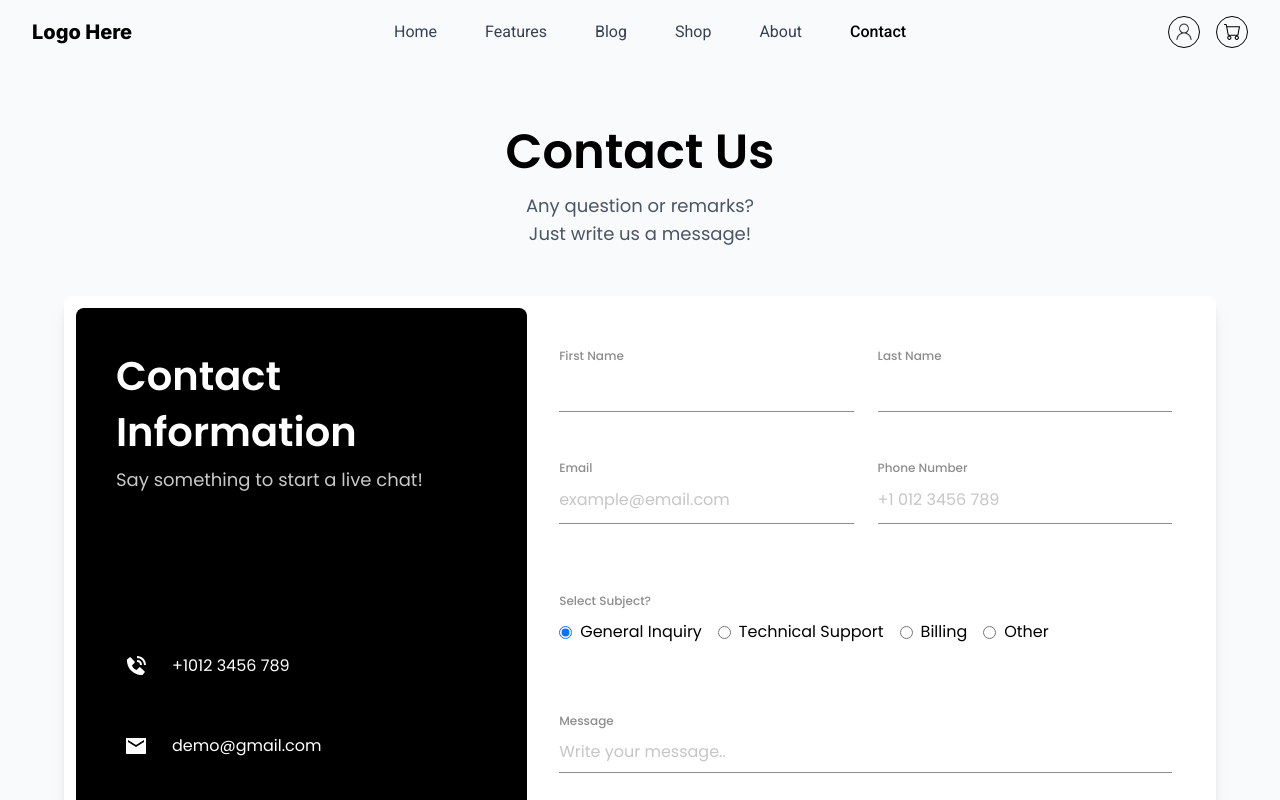
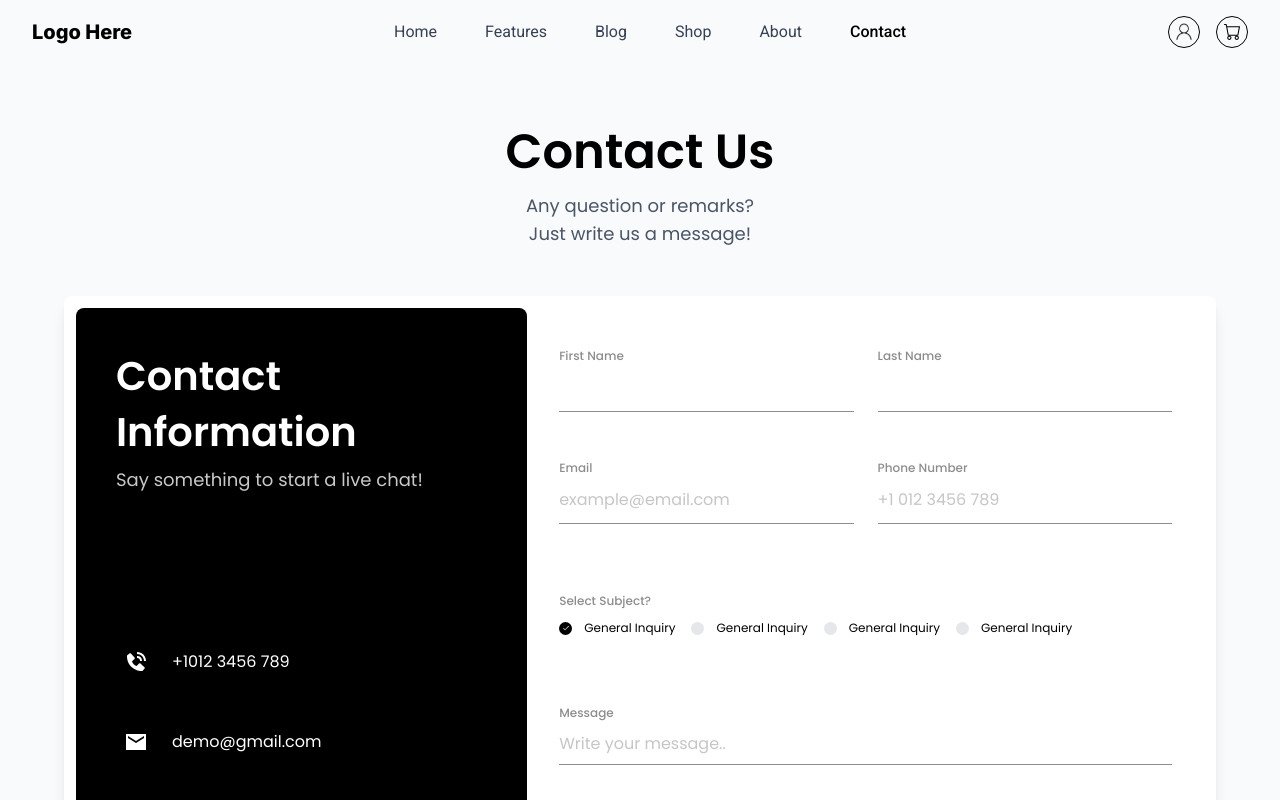
Before and after one commit to ntorbinskiy/mbunity-react-js-technical-assessment, a Next.js app: page /contact in a window 1280 px wide. Shown: the top 800 px of the page. Built offline with nearby package versions, Linux system fonts and the light colour scheme.

Commit message:
Refactor contact form radio inputs with StyledRadioInput component

```diff
--- a/src/components/contact-page/contact-form/ContactForm.tsx
+++ b/src/components/contact-page/contact-form/ContactForm.tsx
@@ -12,8 +12,17 @@ import {
     ErrorMessages,
 } from "./types";
 import Image from "next/image";
+import { StyledRadioInput } from "./StyledRadioInput";
 
 export const ContactForm: React.FC = () => {
+    const [selectedSubject, setSelectedSubject] =
+        useState<string>("generalInquiry");
+
+    const handleSubjectChange = (
+        e: React.ChangeEvent<HTMLInputElement>,
+    ): void => {
+        setSelectedSubject(e.target.value);
+    };
     const [formData, setFormData] = useState<ContactFormState>({
         firstName: "",
         lastName: "",
@@ -197,51 +206,38 @@ export const ContactForm: React.FC = () => {
                             Select Subject?
                         </label>
                         <div className="flex flex-wrap gap-4 mt-2">
-                            <div className="flex items-center">
-                                <input
-                                    type="radio"
+                            <StyledRadioInput
                                 id="generalInquiry"
                                 name="subject"
                                 value="generalInquiry"
-                                    className="mr-2"
-                                    defaultChecked
+                                label="General Inquiry"
+                                checked={selectedSubject === "generalInquiry"}
+                                onChange={handleSubjectChange}
                             />
-                                <label htmlFor="generalInquiry">
-                                    General Inquiry
-                                </label>
-                            </div>
-                            <div className="flex items-center">
-                                <input
-                                    type="radio"
+                            <StyledRadioInput
                                 id="technicalSupport"
                                 name="subject"
                                 value="technicalSupport"
-                                    className="mr-2"
+                                label="General Inquiry"
+                                checked={selectedSubject === "technicalSupport"}
+                                onChange={handleSubjectChange}
                             />
-                                <label htmlFor="technicalSupport">
-                                    Technical Support
-                                </label>
-                            </div>
-                            <div className="flex items-center">
-                                <input
-                                    type="radio"
+                            <StyledRadioInput
                                 id="billing"
                                 name="subject"
                                 value="billing"
-                                    className="mr-2"
+                                label="General Inquiry"
+                                checked={selectedSubject === "billing"}
+                                onChange={handleSubjectChange}
                             />
-                                <label htmlFor="billing">Billing</label>
-                            </div>
-                            <div className="flex items-center">
-                                <input
-                                    type="radio"
+                            <StyledRadioInput
                                 id="other"
                                 name="subject"
                                 value="other"
-                                    className="mr-2"
+                                label="General Inquiry"
+                                checked={selectedSubject === "other"}
+                                onChange={handleSubjectChange}
                             />
-                                <label htmlFor="other">Other</label>
-                            </div>
                         </div>
                     </div>
 
--- /dev/null
+++ b/src/components/contact-page/contact-form/StyledRadioInput.tsx
@@ -0,0 +1,63 @@
+import React from "react";
+
+interface StyledRadioInputProps {
+    id: string;
+    name: string;
+    value: string;
+    label: string;
+    checked?: boolean;
+    onChange?: (e: React.ChangeEvent<HTMLInputElement>) => void;
+}
+
+export const StyledRadioInput: React.FC<StyledRadioInputProps> = ({
+    id,
+    name,
+    value,
+    label,
+    checked = false,
+    onChange,
+}) => {
+    return (
+        <div className="relative">
+            <input
+                id={id}
+                type="radio"
+                name={name}
+                value={value}
+                checked={checked}
+                onChange={onChange}
+                className="sr-only" // Hide the default radio button
+            />
+            <label
+                htmlFor={id}
+                className="flex items-center cursor-pointer text-base"
+            >
+                <span
+                    className={`flex-shrink-0 rounded-full flex items-center justify-center mr-3 transition-colors
+            ${
+                checked ? "bg-black text-white" : "bg-gray-200 text-transparent"
+            }`}
+                    style={{ width: "13px", height: "13px" }}
+                >
+                    {checked && (
+                        <svg
+                            width="8"
+                            height="8"
+                            viewBox="0 0 24 24"
+                            fill="none"
+                            xmlns="http://www.w3.org/2000/svg"
+                            className="text-white"
+                            style={{ margin: "-1px" }}
+                        >
+                            <path
+                                d="M9 16.17L4.83 12l-1.42 1.41L9 19 21 7l-1.41-1.41L9 16.17z"
+                                fill="currentColor"
+                            />
+                        </svg>
+                    )}
+                </span>
+                <span className="text-xs">{label}</span>
+            </label>
+        </div>
+    );
+};
```
Lines whose indentation alone changed are shown as unchanged.
